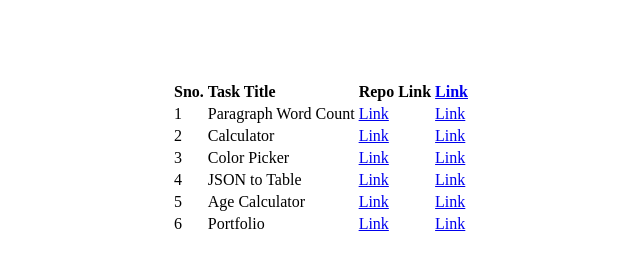
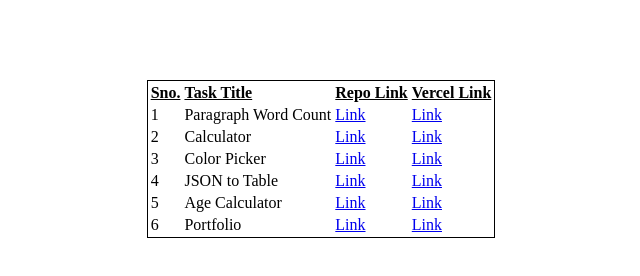
Before and after one commit to GodaKartik/MERN-ReactTasks, a plain HTML site: page index.html in a window 1280 px wide. Shown: the whole page, without its empty margins (319-959 px from the left). Drawn offline with Linux system fonts and the light colour scheme.

Commit message:
edited table

```diff
--- a/index.html
+++ b/index.html
@@ -10,8 +10,10 @@
         width: fit-content;
         margin-left: auto;
         margin-right: auto;
+        border: 1px solid black;
       }
       .header-row {
+        text-decoration: underline;
         font-weight: bold;
       }
     </style>
@@ -22,7 +24,7 @@
         <td>Sno.</td>
         <td>Task Title</td>
         <td>Repo Link</td>
-        <td><a href="https://">Link</a></td>
+        <td>Vercel Link</td>
       </tr>
       <tr>
         <td>1</td>
```
